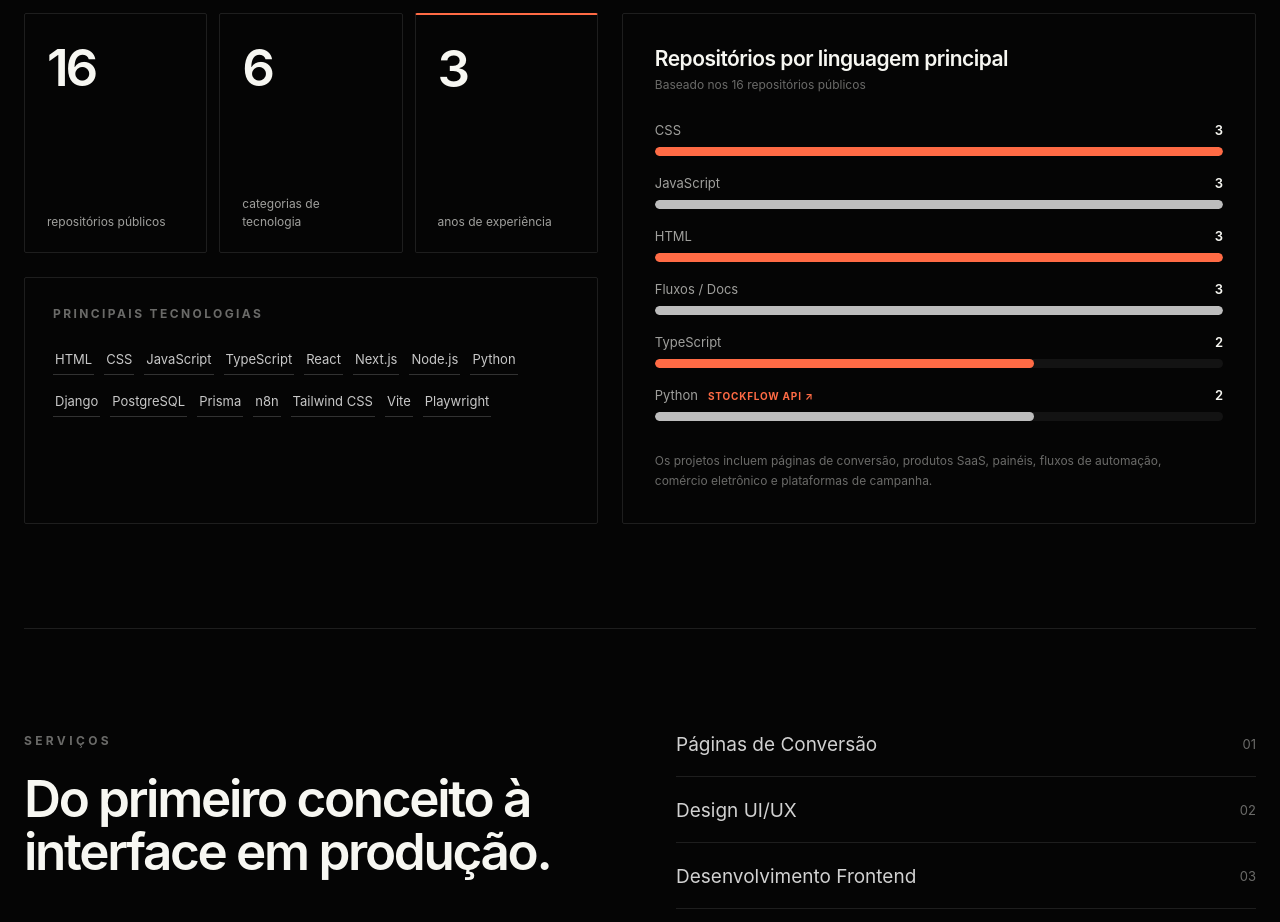
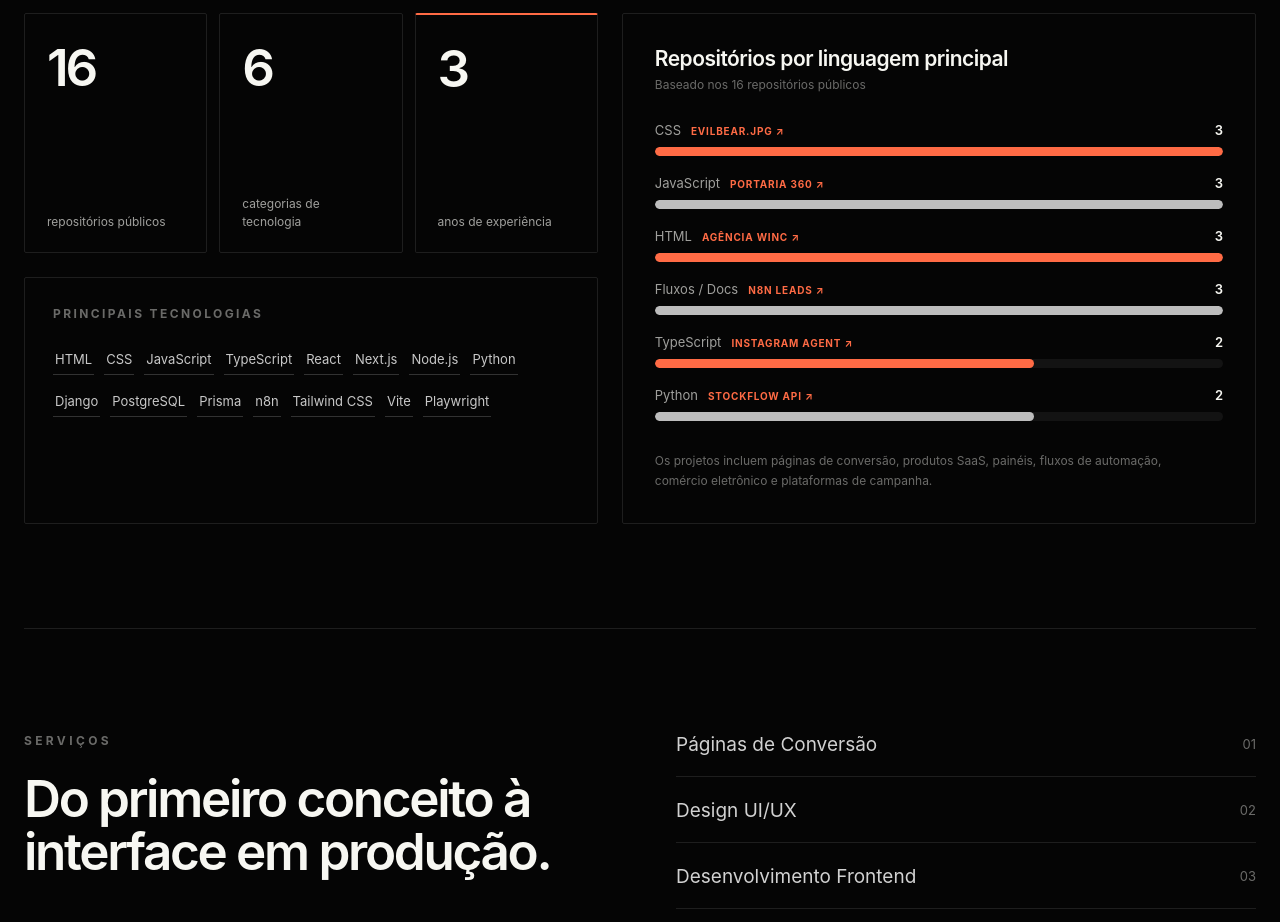
Before and after one commit to jhonwictordev/wictor-dev-portfolio, a plain HTML site: page index.html in a window 1280 px wide. Shown: the part 3240-4162 px from the top of the page. Drawn offline with Linux system fonts and the light colour scheme.

Commit message:
feat: link all language chart projects

```diff
--- a/index.html
+++ b/index.html
@@ -238,23 +238,83 @@
             </figcaption>
             <div class="chart-bars" aria-label="CSS 3 repositórios, JavaScript 3, HTML 3, fluxos e documentação 3, TypeScript 2, Python 2">
               <div class="chart-row">
-                <div class="chart-label"><span>CSS</span><strong>3</strong></div>
+                <div class="chart-label">
+                  <a
+                    class="chart-project-link"
+                    href="https://github.com/jhonwictordev/evilbear-jpg"
+                    target="_blank"
+                    rel="noreferrer"
+                    aria-label="Abrir Evilbear.JPG, projeto em CSS, no GitHub"
+                  >
+                    <span>CSS</span>
+                    <small>Evilbear.JPG ↗</small>
+                  </a>
+                  <strong>3</strong>
+                </div>
                 <div class="chart-track"><span style="--bar-size: 100%"></span></div>
               </div>
               <div class="chart-row">
-                <div class="chart-label"><span>JavaScript</span><strong>3</strong></div>
+                <div class="chart-label">
+                  <a
+                    class="chart-project-link"
+                    href="https://github.com/jhonwictordev/PORTARIA360"
+                    target="_blank"
+                    rel="noreferrer"
+                    aria-label="Abrir Portaria 360, projeto em JavaScript, no GitHub"
+                  >
+                    <span>JavaScript</span>
+                    <small>Portaria 360 ↗</small>
+                  </a>
+                  <strong>3</strong>
+                </div>
                 <div class="chart-track"><span style="--bar-size: 100%"></span></div>
               </div>
               <div class="chart-row">
-                <div class="chart-label"><span>HTML</span><strong>3</strong></div>
+                <div class="chart-label">
+                  <a
+                    class="chart-project-link"
+                    href="https://github.com/jhonwictordev/agenciawinc"
+                    target="_blank"
+                    rel="noreferrer"
+                    aria-label="Abrir Agência Winc, projeto em HTML, no GitHub"
+                  >
+                    <span>HTML</span>
+                    <small>Agência Winc ↗</small>
+                  </a>
+                  <strong>3</strong>
+                </div>
                 <div class="chart-track"><span style="--bar-size: 100%"></span></div>
               </div>
               <div class="chart-row">
-                <div class="chart-label"><span>Fluxos / Docs</span><strong>3</strong></div>
+                <div class="chart-label">
+                  <a
+                    class="chart-project-link"
+                    href="https://github.com/jhonwictordev/n8n-leads-sem-site"
+                    target="_blank"
+                    rel="noreferrer"
+                    aria-label="Abrir n8n Leads, projeto de fluxos e documentação, no GitHub"
+                  >
+                    <span>Fluxos / Docs</span>
+                    <small>n8n Leads ↗</small>
+                  </a>
+                  <strong>3</strong>
+                </div>
                 <div class="chart-track"><span style="--bar-size: 100%"></span></div>
               </div>
               <div class="chart-row">
-                <div class="chart-label"><span>TypeScript</span><strong>2</strong></div>
+                <div class="chart-label">
+                  <a
+                    class="chart-project-link"
+                    href="https://github.com/jhonwictordev/instagram-prospecting-agent"
+                    target="_blank"
+                    rel="noreferrer"
+                    aria-label="Abrir Instagram Prospecting Agent, projeto em TypeScript, no GitHub"
+                  >
+                    <span>TypeScript</span>
+                    <small>Instagram Agent ↗</small>
+                  </a>
+                  <strong>2</strong>
+                </div>
                 <div class="chart-track"><span style="--bar-size: 66.67%"></span></div>
               </div>
               <div class="chart-row">
```
